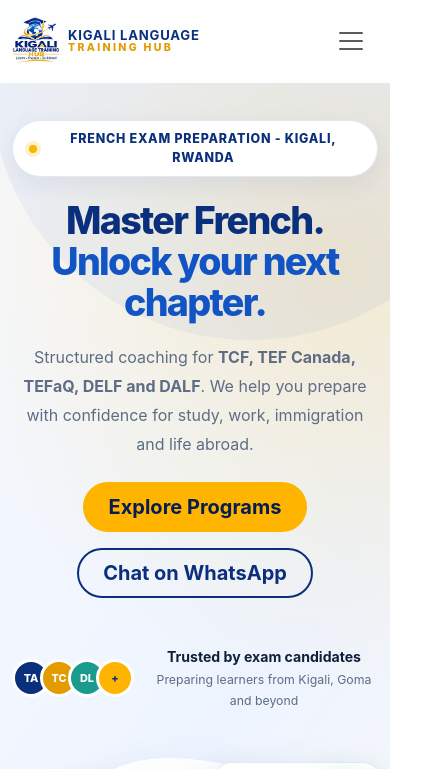
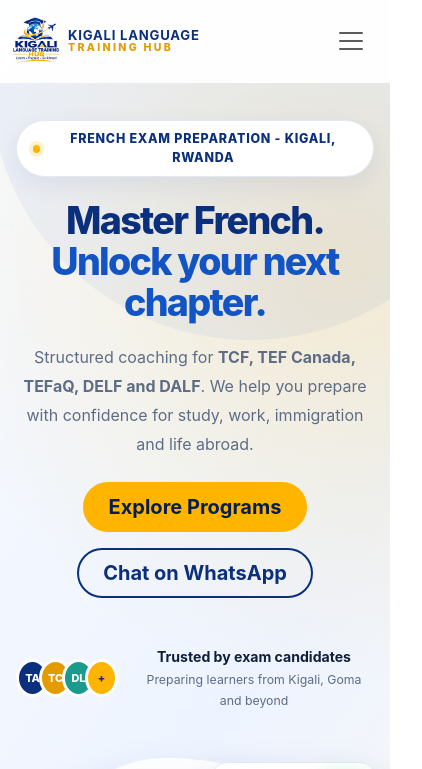
Before and after one commit to eniringiyimaana/kigali-language-training-Hub, a plain HTML site: page index.html in a window 390 px wide. Shown: the top 769 px of the page, 422 px wide, since content can reach past the window. Drawn offline with Linux system fonts and the light colour scheme.

Commit message:
Add files via upload

```diff
--- a/styles.css
+++ b/styles.css
@@ -21,13 +21,14 @@
 
 * { box-sizing: border-box; }
 
-html { scroll-behavior: smooth; scroll-padding-top: 86px; }
+html { scroll-behavior: smooth; scroll-padding-top: 86px; overflow-x: hidden; max-width: 100%; }
 
 body {
   font-family: -apple-system, BlinkMacSystemFont, "Segoe UI", Roboto, "Helvetica Neue", Arial, sans-serif;
   color: var(--ink);
   background: var(--white);
   overflow-x: hidden;
+  max-width: 100%;
 }
 
 a { text-decoration: none; }
@@ -564,6 +565,12 @@ a.contact-item:hover { background: rgba(255,255,255,.14); transform: translateX(
 }
 
 @media (max-width: 575.98px) {
+  .hero .container { padding-left: 16px; padding-right: 16px; }
+  .hero-inner > .row { margin-left: 0; margin-right: 0; }
+  .hero-inner > .row > [class*="col-"] { padding-left: 0; padding-right: 0; }
+  .hero-trust { width: 100%; }
+  .hero-trust > * { min-width: 0; }
+  .eyebrow, .hero-lead { max-width: 100%; }
   .section { padding: 64px 0; }
   .hero { padding: 120px 0 55px; }
   .hero-title { font-size: 2.35rem; }
```
Also changed, not shown: 1 other file.
